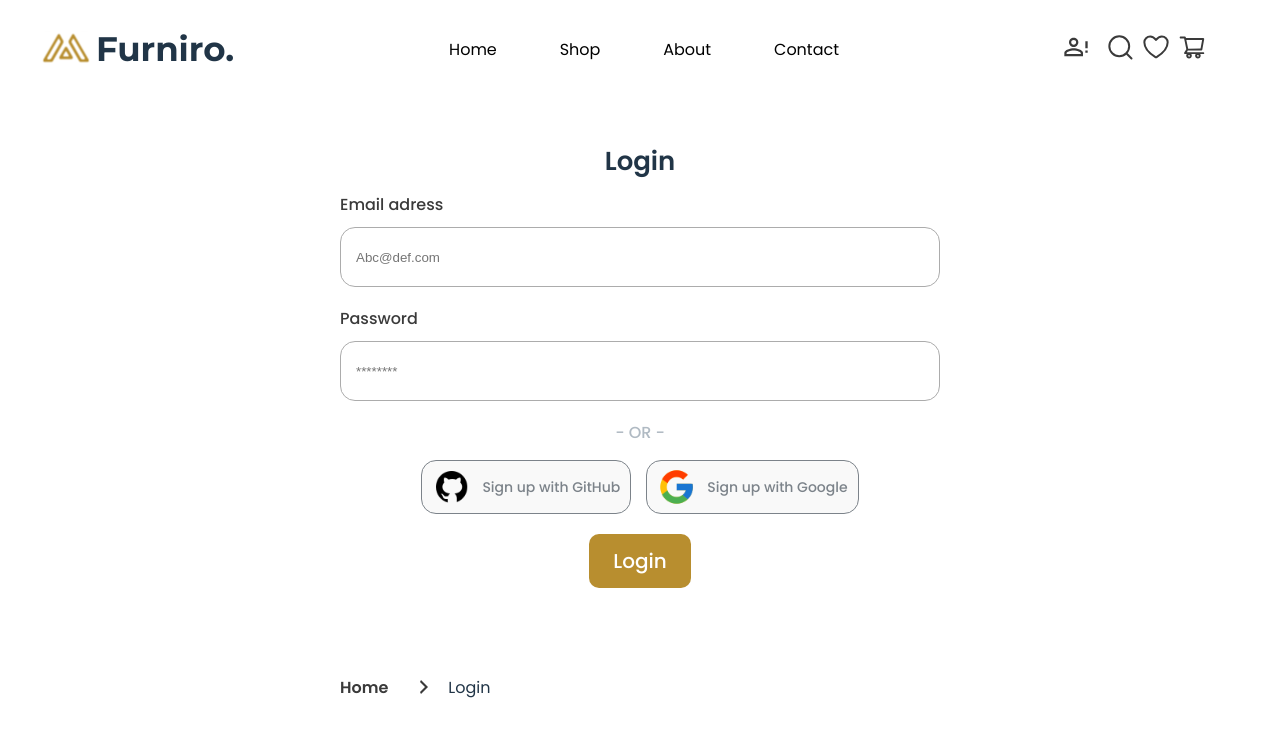
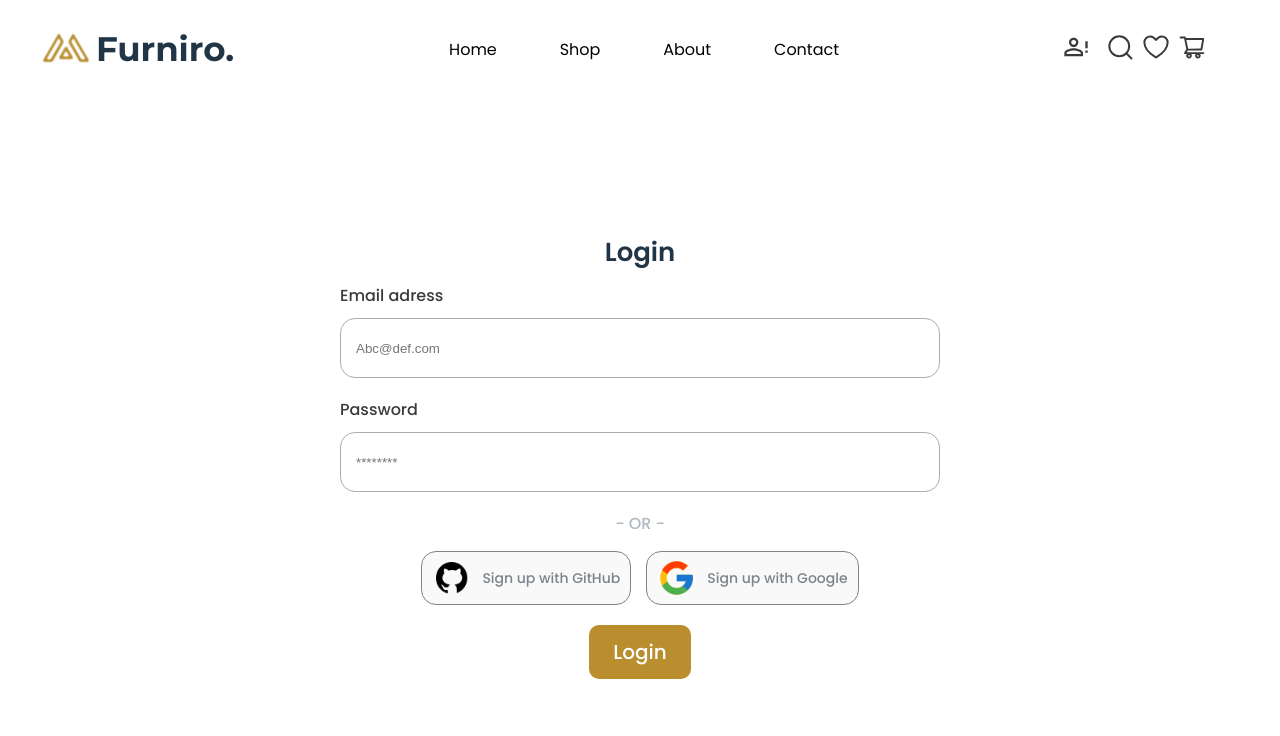
Before and after one commit to archis-academy/august-frontend-furniro-1, a React (Vite) app: page /login in a window 1280 px wide. Shown: the top 736 px of the page. Built offline with nearby package versions, Linux system fonts and the light colour scheme.

Commit message:
Remove unused BreadCrumb component from Login page and OurProduct route from Router

```diff
--- a/src/pages/login/index.jsx
+++ b/src/pages/login/index.jsx
@@ -65,7 +65,6 @@ function Login() {
           <Buttons text="Login" variant="primary" />
         </div>
         <div>
-          <BreadCrumb />
         </div>
       </form>
     </main>
--- a/src/router.jsx
+++ b/src/router.jsx
@@ -3,7 +3,6 @@ import { Home } from './pages/main';
 import { SignUp } from './pages/SignUp';
 import Login from './pages/login';
 import Navbar from './components/Navbar/navbar';
-import OurProduct from './Components/OurProduct';
 
 export const Router = () => {
   return (
@@ -13,7 +12,6 @@ export const Router = () => {
         <Route path="/" element={<Home />} />
         <Route path="/sign-up" element={<SignUp />} />
         <Route path="/login" element={<Login />} />
-        <Route path="ourProduct" element={<OurProduct />} />
       </Routes>
     </BrowserRouter>
   );
```
